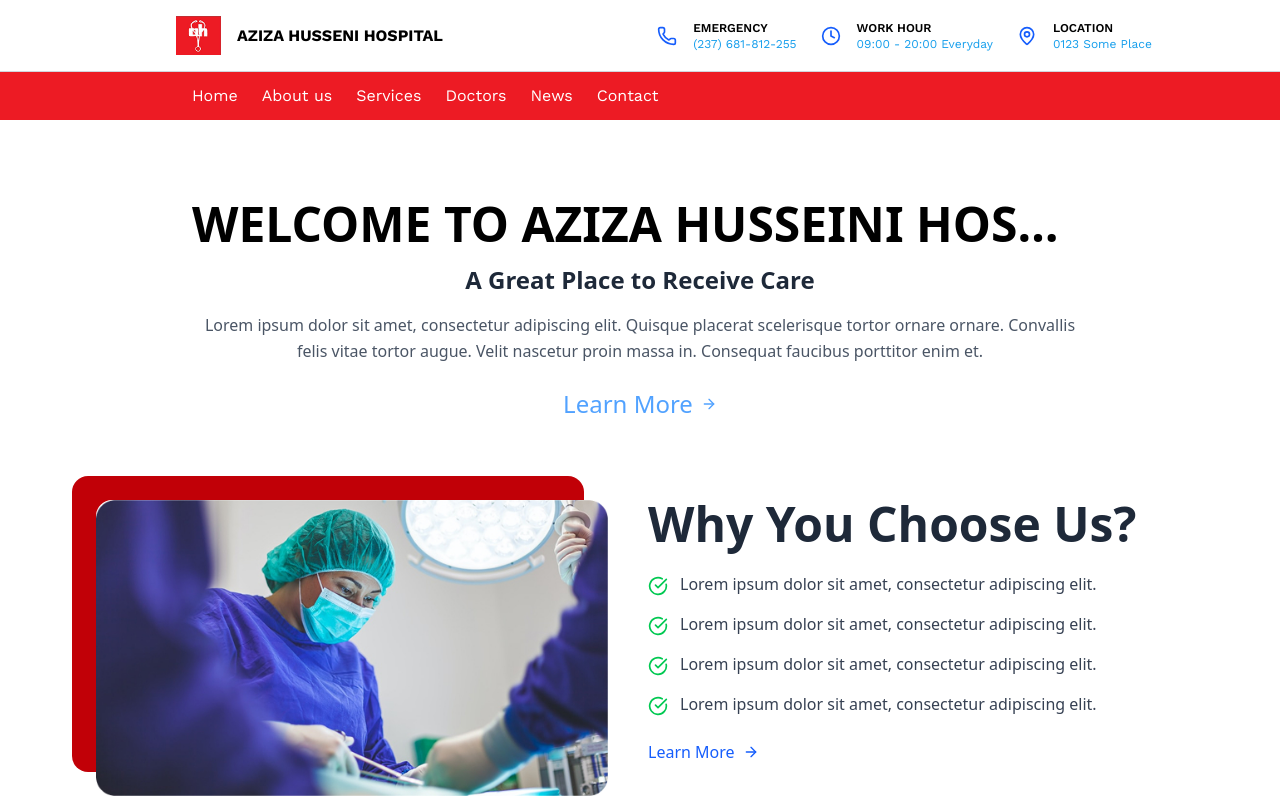
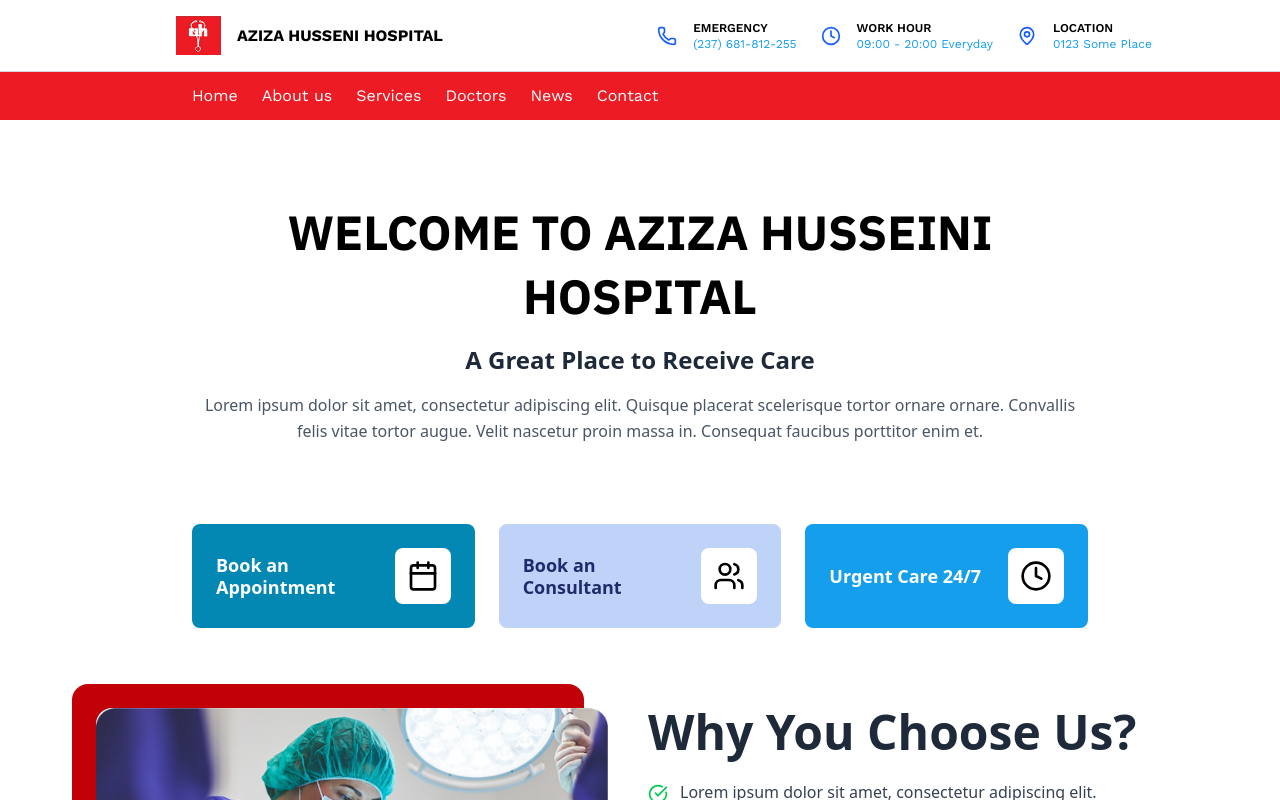
Before and after one commit to jawwad-ali/hospital_project, a Next.js app: page / in a window 1280 px wide. Shown: the top 800 px of the page. Built offline with nearby package versions, Linux system fonts and the light colour scheme.

Commit message:
home page fixes complete

```diff
--- a/src/Components/Footer.tsx
+++ b/src/Components/Footer.tsx
@@ -10,7 +10,7 @@ import { contactDetails, importantLinks } from "@/data";
 
 export default function Footer() {
   return (
-    <footer className={`bg-[#090909] ${work_sans.className} text-white`}>
+    <footer className={`bg-[#090909] ${work_sans.className} text-white`} id='footer'>
       {/* Main Footer Content */}
       <div className="max-w-7xl mx-auto px-4 py-12">
         {/* Responsive Grid Layout */}
--- a/src/Components/HeroSection.tsx
+++ b/src/Components/HeroSection.tsx
@@ -2,13 +2,16 @@
 
 import Image from "next/image";
 import { ArrowRight, CheckCircle } from "lucide-react";
+import { actionButtons, ibm_plex_sans } from "@/data";
 
 const HeroSection = () => {
   return (
     <section className="px-4 py-20 bg-white font-sans">
       {/* Top Banner */}
       <div className="text-center max-w-4xl mx-auto mb-20">
-        <h1 className="text-3xl md:text-5xl font-bold text-black mb-4 whitespace-nowrap overflow-hidden text-ellipsis w-full">
+        <h1
+          className={` ${ibm_plex_sans.className} text-3xl md:text-5xl font-bold text-black mb-4 leading-12 lg:leading-16`}
+        >
           WELCOME TO AZIZA HUSSEINI HOSPITAL
         </h1>
 
@@ -21,15 +24,50 @@ const HeroSection = () => {
           tortor augue. Velit nascetur proin massa in. Consequat faucibus
           porttitor enim et.
         </p>
-        <button className="inline-flex items-center text-blue-400 hover:text-blue-800  text-2xl transition">
+        {/* <button className="inline-flex items-center text-blue-400 hover:text-blue-800  text-2xl transition">
           Learn More <ArrowRight className="ml-2 w-4 h-4" />
-        </button>
+        </button> */}
+      </div>
+
+      <div className="max-w-4xl mx-auto mb-20">
+        {/* Action Buttons Grid */}
+        <div className="grid grid-cols-1 sm:grid-cols-2 lg:grid-cols-3 gap-4 md:gap-6">
+          {actionButtons.map((button, index) => {
+            const IconComponent = button.icon;
+            return (
+              <a
+                key={index}
+                href={button.href}
+                className={`${button.bgColor} ${button.hoverColor} text-white rounded-lg p-6 md:p-6 flex items-center justify-between transition-all duration-300 transform hover:scale-105 hover:shadow-lg focus:outline-none focus:ring-4 focus:ring-blue-300 focus:ring-opacity-50 group`}
+                role="button"
+                tabIndex={0}
+                aria-label={`Navigate to ${button.title}`}
+              >
+                {/* Text Content */}
+                <div className="flex-1">
+                  <h3
+                    className={`${button.color}  flex-shrink-0 font-semibold text-base md:text-lg leading-tight`}
+                  >
+                    {button.title}
+                  </h3>
+                </div>
+
+                {/* Icon */}
+                <div className="ml-4 flex-shrink-0">
+                  <div className="bg-white bg-opacity-20 p-3 rounded-lg group-hover:bg-opacity-30 transition-all duration-300">
+                    <IconComponent className="w-6 h-6 md:w-8 md:h-8 text-black" />
+                  </div>
+                </div>
+              </a>
+            );
+          })}
+        </div>
       </div>
 
       {/* Visual & Why Choose Us Section */}
       <div className="flex flex-col lg:flex-row justify-center items-start gap-10 px-4 lg:px-20">
         {/* Image with red background */}
-        <div className="relative w-full max-w-md lg:max-w-lg">
+        <div className="relative w-full lg:max-w-lg">
           <div className="absolute inset-0 bg-red-700 rounded-2xl -left-6 -top-6 w-full h-full z-0" />
           <Image
             src="/Rectangle 11.jpg"
--- a/src/Components/TopNavbarInfo.tsx
+++ b/src/Components/TopNavbarInfo.tsx
@@ -7,7 +7,7 @@ const TopNavbarInfo = () => {
   return (
     <div>
       <div className="bg-white py-2 border-b">
-        <div className="container max-w-5xl mx-auto flex flex-col md:flex-row justify-between items-center">
+        <div className="container max-w-5xl mx-auto flex flex-col md:flex-row lg:justify-between lg:items-center">
           <div className="flex lg:items-center">
             <div className="p-2 rounded-md lg:ml-10">
               <Image
--- a/src/app/globals.css
+++ b/src/app/globals.css
@@ -1,4 +1,8 @@
 @import "tailwindcss";
+
+html {
+  scroll-behavior: smooth;
+}
 
 @layer base {
   * {
--- a/src/data.ts
+++ b/src/data.ts
@@ -1,6 +1,10 @@
-import { Phone, MapPin, Mail, Clock } from "lucide-react";
-import { Work_Sans } from "next/font/google";
-import { Yeseva_One } from "next/font/google";
+import { Calendar, Users,Phone, MapPin, Mail, Clock } from "lucide-react";
+import { IBM_Plex_Sans, Work_Sans, Yeseva_One } from "next/font/google";
+
+export const ibm_plex_sans = IBM_Plex_Sans({
+  subsets: ["latin"],
+  weight: ["400", "500", "600", "700"],
+});
 
 export const yeseva = Yeseva_One({
   subsets: ["latin"],
@@ -71,7 +75,13 @@ export const features = [
   { text: "A Legacy of Excellence" },
 ];
 
-export const tableHeadings = ['Doctors Name', 'Department', 'Degree', 'Timings', 'Days']
+export const tableHeadings = [
+  "Doctors Name",
+  "Department",
+  "Degree",
+  "Timings",
+  "Days",
+];
 
 export const doctorSchedule = [
   {
@@ -175,14 +185,15 @@ export const doctorSchedule = [
   {
     name: "DR. SYED DANISH ALI",
     department: "ORTHOPEDIC SURGEON",
-    degree: "MBBS, FCPS (ORTHO), MRCP(S) (GLASGOW), FELLOWSHIP (ILIZAROV-RUSSIA)",
+    degree:
+      "MBBS, FCPS (ORTHO), MRCP(S) (GLASGOW), FELLOWSHIP (ILIZAROV-RUSSIA)",
     timings: ["8:00 PM TO 10:00 PM"],
     days: "MONDAY & WEDNESDAY",
   },
   {
     name: "ASSOCIATE PROF. PAF BASE FAISAL", // This seems to be part of Dr. Syed Danish Ali's entry or a separate entity without a clear doctor name. Assuming it's related to Dr. Syed Danish Ali based on proximity and formatting, but clarification might be needed. For now, creating a separate entry as the structure implies a new individual or role.
     department: "", // No department specified, might be implicitly Orthopedic or a general title
-    degree: "",    // No degree specified
+    degree: "", // No degree specified
     timings: ["5:00 PM TO 6:00 PM"],
     days: "TUESDAY, THURSDAY, FRIDAY",
   },
@@ -199,7 +210,7 @@ export const doctorSchedule = [
     degree: "DPT",
     timings: ["6:00 PM TO 9:00 PM"],
     days: "MONDAY TO SATURDAY",
-  }
+  },
 ];
 
 export const contactDetails = [
@@ -219,7 +230,6 @@ export const importantLinks = [
   "About Us",
 ];
 
-
 export const doctors = [
   {
     name: "Doctor's Name",
@@ -236,7 +246,7 @@ export const doctors = [
     specialty: "NEUROLOGY",
     imageUrl: "/DoctorImage3.jpg",
   },
-]
+];
 
 export const specialtiesWithIcon = [
   { title: "Neurology", icon: "/heart.jpg" },
@@ -261,4 +271,30 @@ export const scheduleHours = [
   { day: "Friday", hours: "09:00 AM - 07:00 PM" },
   { day: "Saturday", hours: "09:00 AM - 07:00 PM" },
   { day: "Sunday", hours: "Closed" },
+];
+
+
+export const actionButtons = [
+  {
+    title: "Book an Appointment",
+    icon: Calendar,
+    bgColor: "bg-[#0387B3]",
+    hoverColor: "hover:bg-teal-700",
+    href: "/contact",
+  },
+  {
+    title: "Book an Consultant",
+    icon: Users,
+    bgColor: "bg-[#BFD2F8]",
+    hoverColor: "hover:bg-purple-400",
+    href: "/consultant",
+    color: 'text-[#1F2B6C]'
+  },
+  {
+    title: "Urgent Care 24/7",
+    icon: Clock,
+    bgColor: "bg-[#159EEC]",
+    hoverColor: "hover:bg-blue-600",
+    href: "#footer",
+  },
 ]
```
